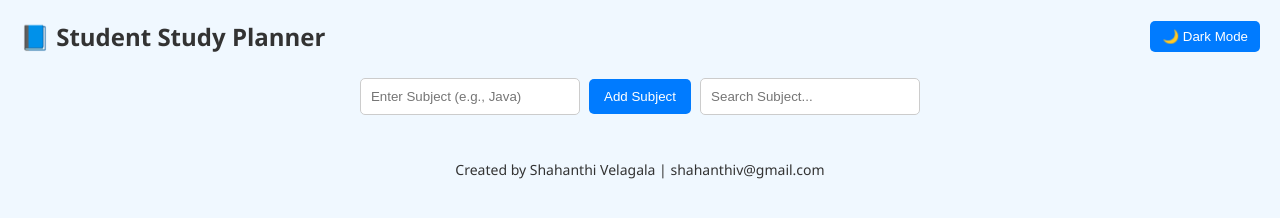
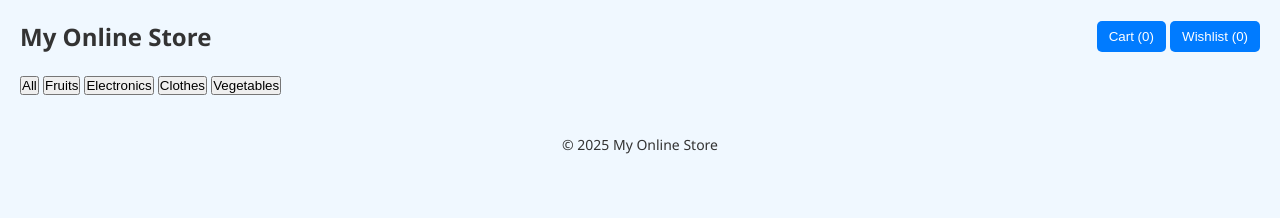
Before and after one commit to anjisomisetti7/My-Webpage-Apex-Planet, a plain HTML site: page Task_5/index.html in a window 1280 px wide. Drawn offline with Linux system fonts and the light colour scheme.

Commit message:
Update index.html

```diff
--- a/Task_5/index.html
+++ b/Task_5/index.html
@@ -3,27 +3,36 @@
 <head>
   <meta charset="UTF-8" />
   <meta name="viewport" content="width=device-width, initial-scale=1.0" />
-  <title>Student Study Planner</title>
-  <link rel="stylesheet" href="style.css" />
+  <title>Multi-Category Online Store</title>
+  <link rel="stylesheet" href="style.css">
 </head>
 <body>
   <header>
-    <h1>📘 Student Study Planner</h1>
-    <button id="toggleTheme">🌙 Dark Mode</button>
+    <h1>My Online Store</h1>
+    <p>
+      <button onclick="showCart()">Cart (<span id="cart-count">0</span>)</button>
+      <button onclick="showWishlist()">Wishlist (<span id="wishlist-count">0</span>)</button>
+    </p>
   </header>
 
-  <main>
-    <div class="controls">
-      <input type="text" id="subjectName" placeholder="Enter Subject (e.g., Java)" />
-      <button onclick="addSubject()">Add Subject</button>
-      <input type="text" id="searchInput" placeholder="Search Subject..." />
-    </div>
+  <nav>
+    <button onclick="filterCategory('all')">All</button>
+    <button onclick="filterCategory('fruits')">Fruits</button>
+    <button onclick="filterCategory('electronics')">Electronics</button>
+    <button onclick="filterCategory('clothes')">Clothes</button>
+    <button onclick="filterCategory('vegetables')">Vegetables</button>
+  </nav>
 
-    <div id="subjectsContainer"></div>
-  </main>
+  <div class="responsive">
+    <div id="product-list" class="products"></div>
+    <div id="cart" class="cart"></div>
+    <div id="wishlist" class="wishlist"></div>
+    <div id="payment" class="payment"></div>
+    <div id="confirmation" class="confirmation"></div>
+  </div>
 
   <footer>
-    <p>Created by Shahanthi Velagala | shahanthiv@gmail.com</p>
+    <p>&copy; 2025 My Online Store</p>
   </footer>
 
   <script src="script.js"></script>
```
